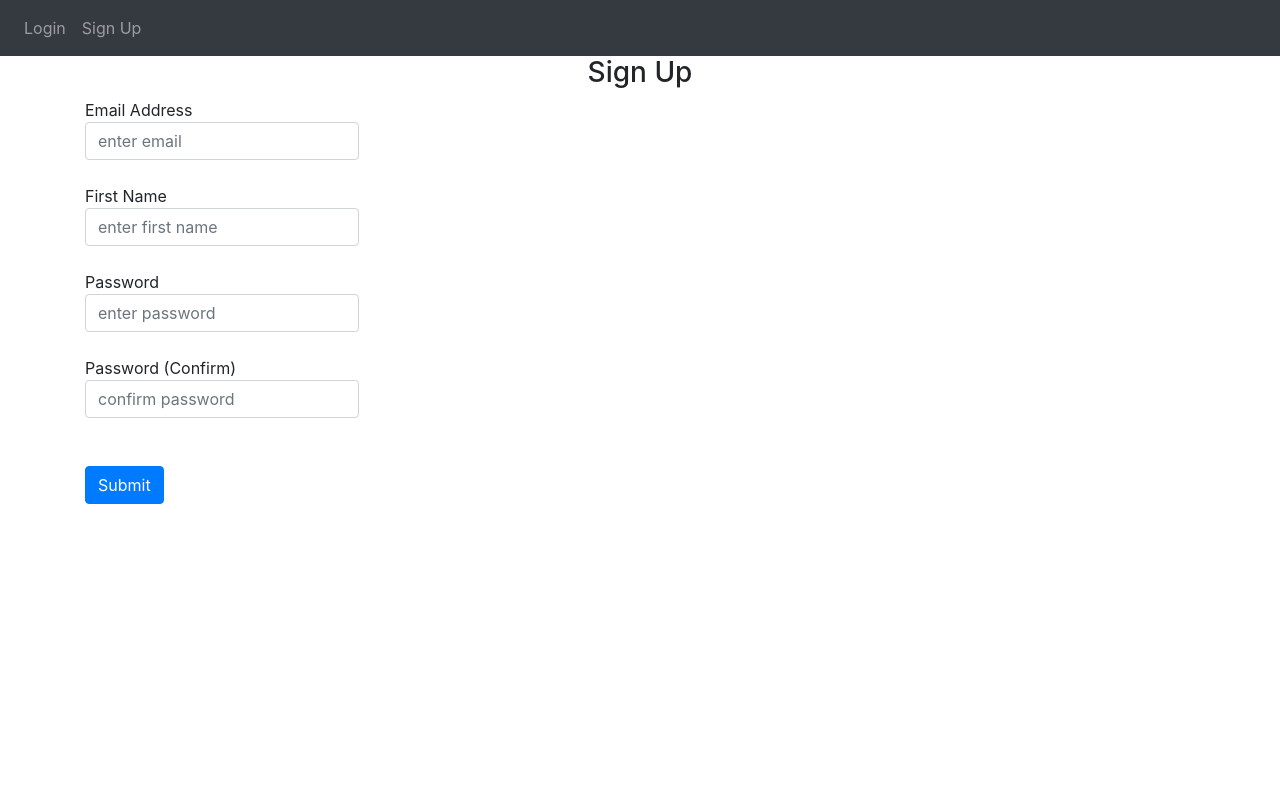
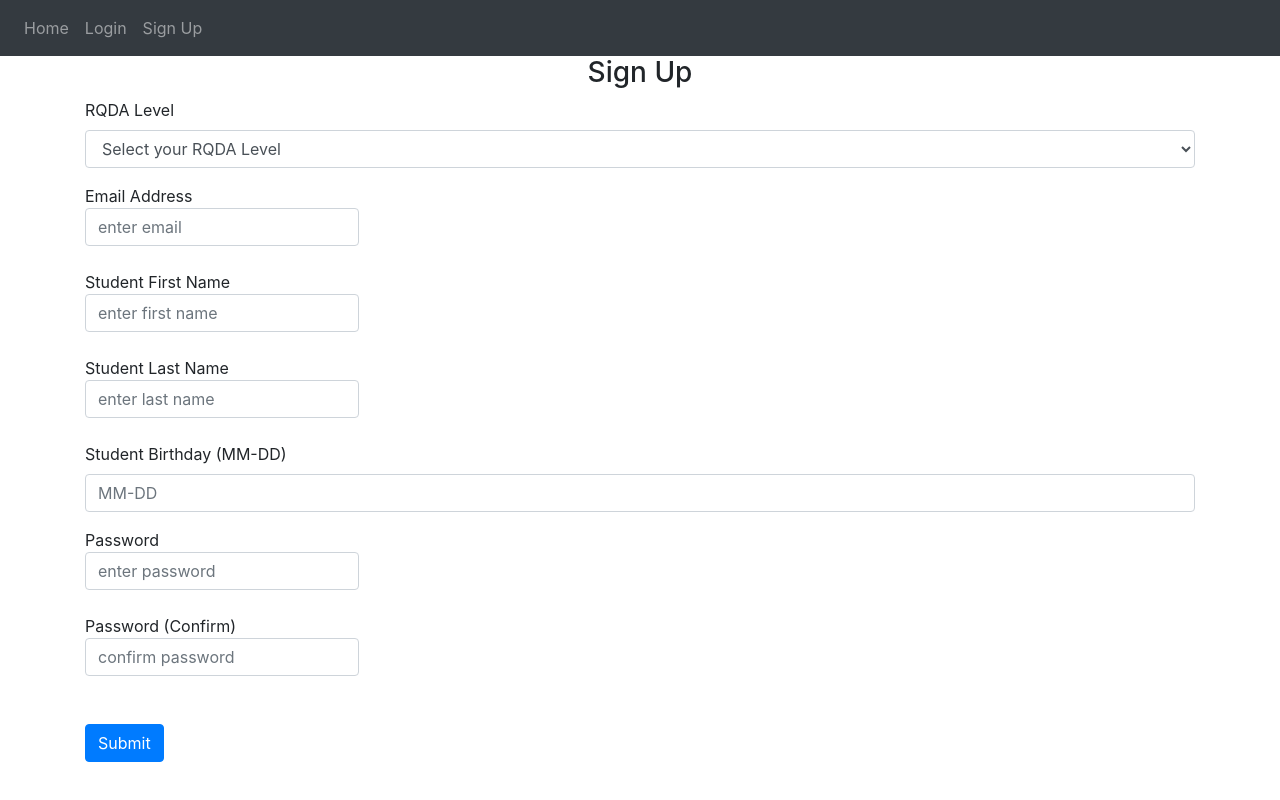
Before and after one commit to violetteyang5331/RQDA-Website-Violette, a Flask app: page /sign-up in a window 1280 px wide. Run offline with Flask 3, Linux system fonts and the light colour scheme; some libraries are stand-ins or nearby versions.

Commit message:
3/31 added sign in stuff

```diff
--- a/main.py
+++ b/main.py
@@ -1,6 +1,8 @@
 from website import create_app
+import os
 
 app = create_app()
 
 if __name__ == "__main__":
-    app.run(host="0.0.0.0", port=5000, debug=False)
+    port = int(os.environ.get("PORT", 5000))
+    app.run(host="0.0.0.0", port=port, debug=False)
--- a/website/auth.py
+++ b/website/auth.py
@@ -5,6 +5,42 @@ from . import db
 from flask_login import login_user, login_required, logout_user, current_user
 
 auth = Blueprint("auth", __name__)
+
+TEEN_DANCERS = [
+    {"first_name": "Violette", "last_name": "Yang", "birthday":"02:09", "account":False}
+    ]
+
+def match(level, firstName, lastName, birthday):
+    if level == "adult":
+        pass
+    if level == "teen":
+        for i in range(1, len(TEEN_DANCERS)):
+            if firstName == TEEN_DANCERS[i]["first_name"] and lastName == TEEN_DANCERS[i]["last_name"]and birthday == TEEN_DANCERS[i]["birthday"]:
+                TEEN_DANCERS[i]["account"] = True
+                return True
+            else:
+                return False
+    if level == "junior":
+        pass
+    if level == "mini":
+        pass
+
+def has_acc(level, firstName, lastName, birthday):
+    if level == "adult":
+        pass
+    if level == "teen":
+        for i in range(1, len(TEEN_DANCERS)):
+            if firstName == TEEN_DANCERS[i]["first_name"] and lastName == TEEN_DANCERS[i]["last_name"]and birthday == TEEN_DANCERS[i]["birthday"]:
+                if TEEN_DANCERS[i]["account"] == True:
+                    return True
+                else:
+                    return False
+            else:
+                return False
+    if level == "junior":
+        pass
+    if level == "mini":
+        pass
 
 @auth.route("/login", methods=["GET", "POST"])
 def login():
@@ -34,15 +70,22 @@ def logout():
 @auth.route("/sign-up", methods=["GET", "POST"])
 def sign_up():
     if request.method == "POST":
+        rqda_level = request.form.get("rqda_level")
         email = request.form.get("email")
         first_name = request.form.get("firstName")
+        last_name = request.form.get("lastName")
+        birthday = request.form.get("birthday_md")
         password1 = request.form.get("password1")
         password2 = request.form.get("password2")
 
         user = User.query.filter_by(email=email).first()
+        validity = match(rqda_level, first_name, last_name, birthday)
 
+        '''
         if user:
             flash("Email already exists.", category="error")
+        elif rqda_level == "":
+            flash("Please enter an RQDA level.", category="error")
         elif len(email) < 4:
             flash("Email must be greater than 3 characters.", category="error")
         elif len(first_name) < 2:
@@ -58,5 +101,20 @@ def sign_up():
             flash("Account created!", category="success")
             login_user(user, remember=True)
             return redirect(url_for("views.home"))
+        '''
+
+        if user or has_acc(rqda_level, first_name, last_name, birthday):
+            flash("Account already exists.", category="error")
+        elif validity == False:
+            flash("Not a valid dancer, please check your information.", category="error")
+        elif password1 != password2:
+            flash("Passwords must match.", category="error")
+        else:
+            new_user = User(email=email, first_name=first_name, password=generate_password_hash(password1, method="pbkdf2:sha256"))
+            db.session.add(new_user)
+            db.session.commit()
+            flash("Account created!", category="success")
+            login_user(user, remember=True)
+            return redirect(url_for("views.home"))
 
     return render_template("sign_up.html", user=current_user)
--- a/website/templates/base.html
+++ b/website/templates/base.html
@@ -29,8 +29,8 @@
       </button>
       <div class="collapse navbar-collapse" id="navbar">
         <div class="navbar-nav">
+        <a class="nav-item nav-link" id="home" href="/">Home</a>
           {% if user.is_authenticated %}
-          <a class="nav-item nav-link" id="home" href="/">Home</a>
           <a class="nav-item nav-link" id="logout" href="/logout">Logout</a>
           {% else %}
           <a class="nav-item nav-link" id="login" href="/login">Login</a>
--- a/website/templates/home.html
+++ b/website/templates/home.html
@@ -1,6 +1,7 @@
 {% extends "base.html" %} {% block title %}Home{% endblock %}
 
 {% block content %}
+<!--
 <h1 align="center">Notes</h1>
 <ul class="list-group list-group-flush" id="notes">
     {% for note in user.notes %}
@@ -17,5 +18,6 @@
     <div align="center">
         <button type="submit" class="btn btn-primary">Add Note</button>
     </div>
-</form>
+</form>-->
+<h1 align="center">Home Page!</h1>
 {% endblock %}
--- a/website/templates/sign_up.html
+++ b/website/templates/sign_up.html
@@ -3,6 +3,16 @@
 {% block content %}
 <form method="POST">
     <h3 align="center">Sign Up</h3>
+    <div class="form-group">
+        <label for="rqda_level">RQDA Level</label>
+        <select class="form-control" id="rqda_level" name="rqda_level">
+            <option value="" disabled selected>Select your RQDA Level</option>
+            <option value="adult">Adult</option>
+            <option value="teen">Teen</option>
+            <option value="junior">Junior</option>
+            <option value="mini">Mini</option>
+        </select>
+    </div>
     <div class="form-group">
         <label for="email">Email Address
         <input
@@ -14,13 +24,35 @@
         />
     </div>
     <div class="form-group">
-        <label for="firstName">First Name
+        <label for="firstName">Student First Name
         <input
             type="text"
             class="form-control"
             id="firstName"
             name="firstName"
             placeholder="enter first name"
+        />
+    </div>
+    <div class="form-group">
+        <label for="lastName">Student Last Name
+        <input
+            type="text"
+            class="form-control"
+            id="lastName"
+            name="lastName"
+            placeholder="enter last name"
+        />
+    </div>
+    <div class="form-group">
+        <label for="birthday_md">Student Birthday (MM-DD)</label>
+        <input
+            type="text"
+            class="form-control"
+            id="birthday_md"
+            name="birthday_md"
+            placeholder="MM-DD"
+            maxlength="5"
+            pattern="\d{2}-\d{2}"
         />
     </div>
     <div class="form-group">
--- a/website/views.py
+++ b/website/views.py
@@ -7,8 +7,8 @@ import json
 views = Blueprint("views", __name__)
 
 @views.route("/", methods=["GET", "POST"])
-@login_required
 def home():
+    '''
     if request.method == "POST":
         note = request.form.get("note")
 
@@ -19,6 +19,7 @@ def home():
             db.session.add(new_note)
             db.session.commit()
             flash("Note added!", category="success")
+    '''
 
     return render_template("home.html", user=current_user)
 
```
